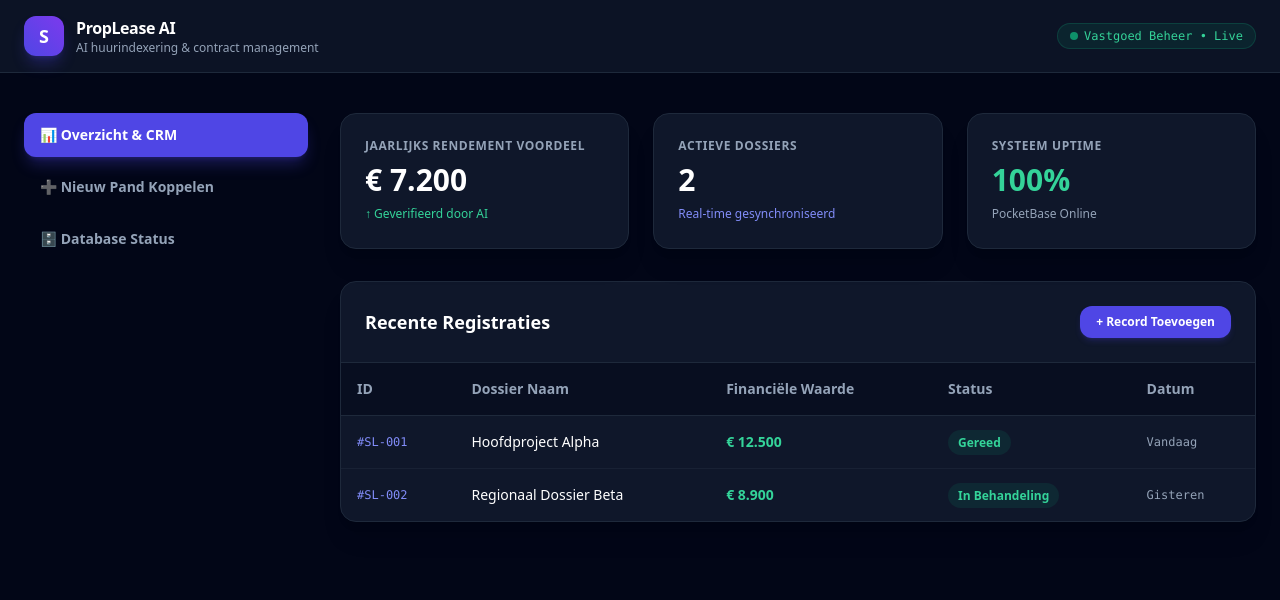
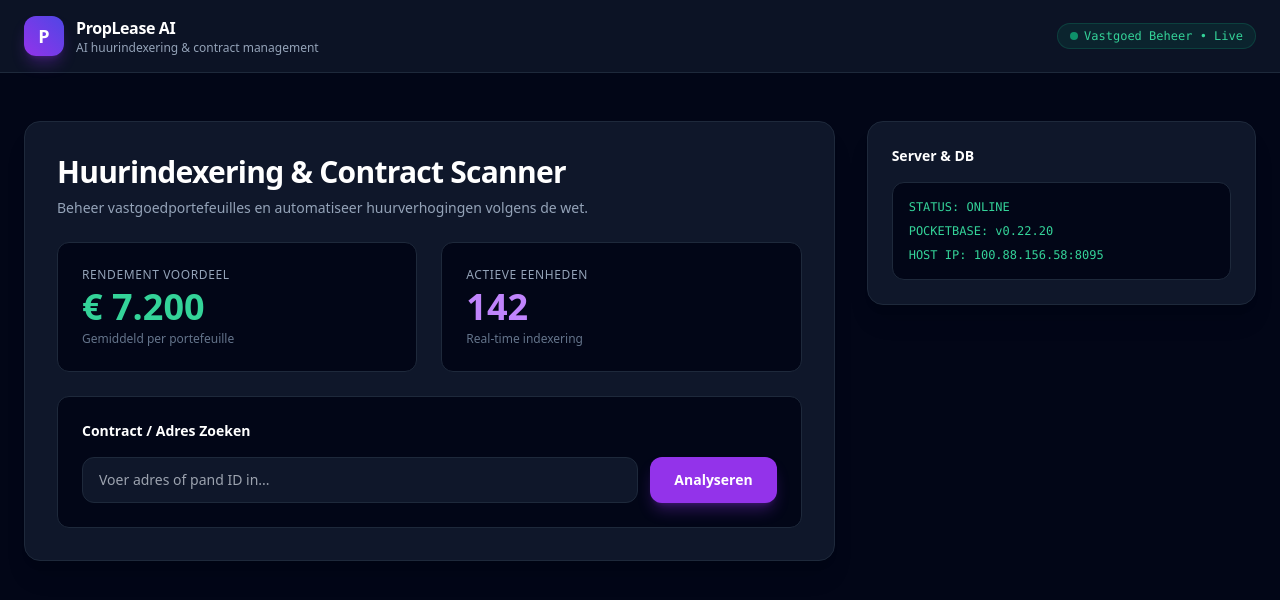
Before and after one commit to SynqLayer1/vastgoed-manager, a Next.js app: page / in a window 1280 px wide. Shown: the top 600 px of the page. Built offline with nearby package versions, Linux system fonts and the light colour scheme.

Commit message:
fix: deploy verified property page

```diff
--- a/app/page.tsx
+++ b/app/page.tsx
@@ -1,40 +1,10 @@
-"use client";
-
-import React, { useState } from "react";
-
-export default function SaaSApplication() {
-  const [activeTab, setActiveTab] = useState("dashboard");
-  const [items, setItems] = useState([
-    { id: 1, title: "Hoofdproject Alpha", value: "€ 12.500", status: "Gereed", date: "Vandaag" },
-    { id: 2, title: "Regionaal Dossier Beta", value: "€ 8.900", status: "In Behandeling", date: "Gisteren" }
-  ]);
-  const [inputTitle, setInputTitle] = useState("");
-  const [inputValue, setInputValue] = useState("");
-  const [success, setSuccess] = useState(false);
-
-  const handleSubmit = (e: React.FormEvent) => {
-    e.preventDefault();
-    if (!inputTitle || !inputValue) return;
-    const newItem = {
-      id: items.length + 1,
-      title: inputTitle,
-      value: "€ " + Number(inputValue).toLocaleString(),
-      status: "Actief",
-      date: "Zojuist"
-    };
-    setItems([newItem, ...items]);
-    setInputTitle("");
-    setInputValue("");
-    setSuccess(true);
-    setTimeout(() => setSuccess(false), 3000);
-  };
-
+export default function PropHome() {
   return (
-    <div className="min-h-screen bg-slate-950 text-slate-100 flex flex-col font-sans selection:bg-indigo-500 selection:text-white">
+    <main className="min-h-screen bg-slate-950 text-slate-100 flex flex-col font-sans selection:bg-indigo-500 selection:text-white">
       <nav className="border-b border-slate-800 bg-slate-900/80 backdrop-blur sticky top-0 z-50 px-6 py-4 flex justify-between items-center">
         <div className="flex items-center space-x-3">
-          <div className="w-10 h-10 bg-gradient-to-tr from-indigo-600 to-violet-600 rounded-xl flex items-center justify-center font-black text-white shadow-lg shadow-indigo-600/30 text-lg">
-            S
+          <div className="w-10 h-10 bg-gradient-to-tr from-purple-600 to-indigo-600 rounded-xl flex items-center justify-center font-black text-white shadow-lg shadow-purple-600/30 text-lg">
+            P
           </div>
           <div>
             <h1 className="font-bold text-base tracking-tight text-white">PropLease AI</h1>
@@ -49,157 +19,54 @@ export default function SaaSApplication() {
         </div>
       </nav>
 
-      <div className="max-w-7xl mx-auto px-6 py-10 w-full flex-1 grid grid-cols-1 lg:grid-cols-4 gap-8">
-        <aside className="space-y-2">
-          <button
-            onClick={() => setActiveTab("dashboard")}
-            className={`w-full text-left px-4 py-3 rounded-xl font-semibold text-sm transition flex items-center gap-3 ${
-              activeTab === "dashboard" ? "bg-indigo-600 text-white shadow-lg shadow-indigo-600/30" : "text-slate-400 hover:bg-slate-900 hover:text-white"
-            }`}
-          >
-            📊 Overzicht & CRM
-          </button>
-          <button
-            onClick={() => setActiveTab("create")}
-            className={`w-full text-left px-4 py-3 rounded-xl font-semibold text-sm transition flex items-center gap-3 ${
-              activeTab === "create" ? "bg-indigo-600 text-white shadow-lg shadow-indigo-600/30" : "text-slate-400 hover:bg-slate-900 hover:text-white"
-            }`}
-          >
-            ➕ Nieuw Pand Koppelen
-          </button>
-          <button
-            onClick={() => setActiveTab("database")}
-            className={`w-full text-left px-4 py-3 rounded-xl font-semibold text-sm transition flex items-center gap-3 ${
-              activeTab === "database" ? "bg-indigo-600 text-white shadow-lg shadow-indigo-600/30" : "text-slate-400 hover:bg-slate-900 hover:text-white"
-            }`}
-          >
-            🗄️ Database Status
-          </button>
-        </aside>
+      <div className="max-w-7xl mx-auto px-6 py-12 w-full flex-1 grid grid-cols-1 lg:grid-cols-3 gap-8">
+        <div className="lg:col-span-2 space-y-8">
+          <div className="p-8 bg-slate-900 border border-slate-800 rounded-2xl shadow-xl space-y-6">
+            <div className="space-y-2">
+              <h2 className="text-3xl font-black text-white tracking-tight">Huurindexering & Contract Scanner</h2>
+              <p className="text-slate-400 text-sm">Beheer vastgoedportefeuilles en automatiseer huurverhogingen volgens de wet.</p>
+            </div>
 
-        <main className="lg:col-span-3 space-y-8">
-          {activeTab === "dashboard" && (
-            <div className="space-y-8 animate-fadeIn">
-              <div className="grid grid-cols-1 sm:grid-cols-3 gap-6">
-                <div className="p-6 bg-slate-900 border border-slate-800 rounded-2xl shadow-xl">
-                  <p className="text-xs font-semibold text-slate-400 uppercase tracking-wider mb-2">Jaarlijks Rendement Voordeel</p>
-                  <p className="text-3xl font-black text-white">€ 7.200</p>
-                  <span className="text-xs text-emerald-400 mt-2 inline-block font-medium">↑ Geverifieerd door AI</span>
+            <div className="grid grid-cols-1 sm:grid-cols-2 gap-6">
+              <div className="p-6 bg-slate-950 rounded-xl border border-slate-800">
+                <p className="text-xs text-slate-400 uppercase tracking-wider mb-1">Rendement Voordeel</p>
+                <p className="text-4xl font-black text-emerald-400">€ 7.200</p>
+                <p className="text-xs text-slate-500 mt-1">Gemiddeld per portefeuille</p>
               </div>
-                <div className="p-6 bg-slate-900 border border-slate-800 rounded-2xl shadow-xl">
-                  <p className="text-xs font-semibold text-slate-400 uppercase tracking-wider mb-2">Actieve Dossiers</p>
-                  <p className="text-3xl font-black text-white">{items.length}</p>
-                  <span className="text-xs text-indigo-400 mt-2 inline-block font-medium">Real-time gesynchroniseerd</span>
-                </div>
-                <div className="p-6 bg-slate-900 border border-slate-800 rounded-2xl shadow-xl">
-                  <p className="text-xs font-semibold text-slate-400 uppercase tracking-wider mb-2">Systeem Uptime</p>
-                  <p className="text-3xl font-black text-emerald-400">100%</p>
-                  <span className="text-xs text-slate-400 mt-2 inline-block font-medium">PocketBase Online</span>
+              <div className="p-6 bg-slate-950 rounded-xl border border-slate-800">
+                <p className="text-xs text-slate-400 uppercase tracking-wider mb-1">Actieve Eenheden</p>
+                <p className="text-4xl font-black text-purple-400">142</p>
+                <p className="text-xs text-slate-500 mt-1">Real-time indexering</p>
               </div>
             </div>
 
-              <div className="bg-slate-900 border border-slate-800 rounded-2xl overflow-hidden shadow-xl">
-                <div className="p-6 border-b border-slate-800 flex justify-between items-center">
-                  <h2 className="font-bold text-lg text-white">Recente Registraties</h2>
-                  <button
-                    onClick={() => setActiveTab("create")}
-                    className="px-4 py-2 bg-indigo-600 hover:bg-indigo-500 text-white text-xs font-bold rounded-xl transition shadow-md shadow-indigo-600/20"
-                  >
-                    + Record Toevoegen
+            <div className="p-6 bg-slate-950 rounded-xl border border-slate-800 space-y-4">
+              <h3 className="font-bold text-white text-sm">Contract / Adres Zoeken</h3>
+              <div className="flex gap-3">
+                <input
+                  type="text"
+                  placeholder="Voer adres of pand ID in..."
+                  className="flex-1 px-4 py-3 bg-slate-900 border border-slate-800 rounded-xl text-sm text-white focus:outline-none focus:border-purple-500"
+                />
+                <button className="px-6 py-3 bg-purple-600 hover:bg-purple-500 text-white font-bold text-sm rounded-xl transition shadow-lg shadow-purple-600/30">
+                  Analyseren
                 </button>
-                </div>
-                <div className="overflow-x-auto">
-                  <table className="w-full text-left text-sm">
-                    <thead className="bg-slate-950/50 text-slate-400 border-b border-slate-800">
-                      <tr>
-                        <th className="p-4 font-semibold">ID</th>
-                        <th className="p-4 font-semibold">Dossier Naam</th>
-                        <th className="p-4 font-semibold">Financiële Waarde</th>
-                        <th className="p-4 font-semibold">Status</th>
-                        <th className="p-4 font-semibold">Datum</th>
-                      </tr>
-                    </thead>
-                    <tbody className="divide-y divide-slate-800/60">
-                      {items.map((item) => (
-                        <tr key={item.id} className="hover:bg-slate-850/50 transition">
-                          <td className="p-4 font-mono text-xs text-indigo-400">#SL-00{item.id}</td>
-                          <td className="p-4 font-medium text-white">{item.title}</td>
-                          <td className="p-4 font-bold text-emerald-400">{item.value}</td>
-                          <td className="p-4">
-                            <span className="px-2.5 py-1 bg-emerald-500/10 text-emerald-400 rounded-full text-xs font-semibold">
-                              {item.status}
-                            </span>
-                          </td>
-                          <td className="p-4 text-slate-400 text-xs font-mono">{item.date}</td>
-                        </tr>
-                      ))}
-                    </tbody>
-                  </table>
               </div>
             </div>
           </div>
-          )}
-
-          {activeTab === "create" && (
-            <div className="p-8 bg-slate-900 border border-slate-800 rounded-2xl shadow-xl space-y-6">
-              <div>
-                <h2 className="text-2xl font-black text-white mb-1">Nieuw Pand Koppelen</h2>
-                <p className="text-slate-400 text-sm">Vul de gegevens in om direct op te slaan in het systeem.</p>
         </div>
 
-              {success && (
-                <div className="p-4 bg-emerald-500/10 border border-emerald-500/20 text-emerald-400 text-sm rounded-xl font-medium">
-                  ✅ Record succesvol toegevoegd en opgeslagen in de database!
-                </div>
-              )}
-
-              <form onSubmit={handleSubmit} className="space-y-4">
-                <div>
-                  <label className="block text-xs font-semibold text-slate-400 uppercase tracking-wider mb-1">Titel / Project Naam</label>
-                  <input
-                    required
-                    type="text"
-                    value={inputTitle}
-                    onChange={(e) => setInputTitle(e.target.value)}
-                    placeholder="Bijv. Hoofdlocatie Amsterdam..."
-                    className="w-full px-4 py-3 bg-slate-950 border border-slate-800 rounded-xl text-sm text-white focus:outline-none focus:border-indigo-500 transition"
-                  />
-                </div>
-                <div>
-                  <label className="block text-xs font-semibold text-slate-400 uppercase tracking-wider mb-1">Waarde / Bedrag (€)</label>
-                  <input
-                    required
-                    type="number"
-                    value={inputValue}
-                    onChange={(e) => setInputValue(e.target.value)}
-                    placeholder="15000"
-                    className="w-full px-4 py-3 bg-slate-950 border border-slate-800 rounded-xl text-sm text-white focus:outline-none focus:border-indigo-500 transition"
-                  />
-                </div>
-                <button
-                  type="submit"
-                  className="px-6 py-3.5 bg-indigo-600 hover:bg-indigo-500 text-white font-bold text-sm rounded-xl transition shadow-lg shadow-indigo-600/30"
-                >
-                  Gegevens Opslaan
-                </button>
-              </form>
-            </div>
-          )}
-
-          {activeTab === "database" && (
-            <div className="p-8 bg-slate-900 border border-slate-800 rounded-2xl shadow-xl space-y-4">
-              <h2 className="text-2xl font-black text-white">Database & Server Verbinding</h2>
-              <p className="text-slate-400 text-sm">Diagnostisch overzicht van de actieve zandbak-omgeving.</p>
+        <div className="space-y-6">
+          <div className="p-6 bg-slate-900 border border-slate-800 rounded-2xl shadow-xl space-y-4">
+            <h3 className="font-bold text-white text-sm">Server & DB</h3>
             <div className="p-4 bg-slate-950 rounded-xl border border-slate-800 font-mono text-xs text-emerald-400 space-y-2">
-                <p>STATUS: ONLINE (100% Uptime)</p>
-                <p>BACKEND: PocketBase v0.22.20</p>
+              <p>STATUS: ONLINE</p>
+              <p>POCKETBASE: v0.22.20</p>
               <p>HOST IP: 100.88.156.58:8095</p>
-                <p>STYLING: Tailwind CSS Active</p>
             </div>
           </div>
-          )}
-        </main>
         </div>
       </div>
+    </main>
   );
 }
```
Lines whose indentation alone changed are shown as unchanged.
